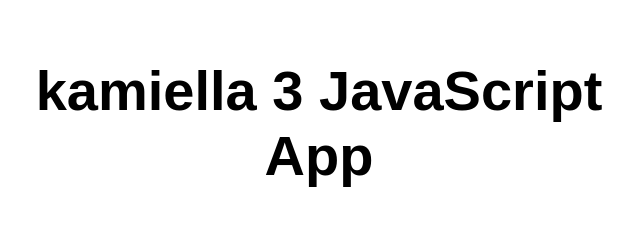
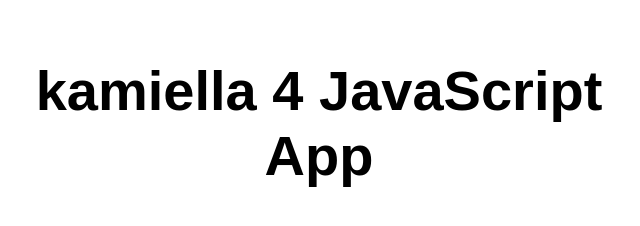
Before and after one commit to floresboy/my-first-static-web-app, a plain HTML site: page index.html in a window 1280 px wide. Shown: the full height of the page, 321-961 px from the left. Drawn offline with Linux system fonts and the light colour scheme.

Commit message:
Update index.html

```diff
--- a/index.html
+++ b/index.html
@@ -10,7 +10,7 @@
 
 <body>
   <main>
-    <h1>kamiella 3 JavaScript App</h1>
+    <h1>kamiella 4 JavaScript App</h1>
   </main>
 </body>
 
```
